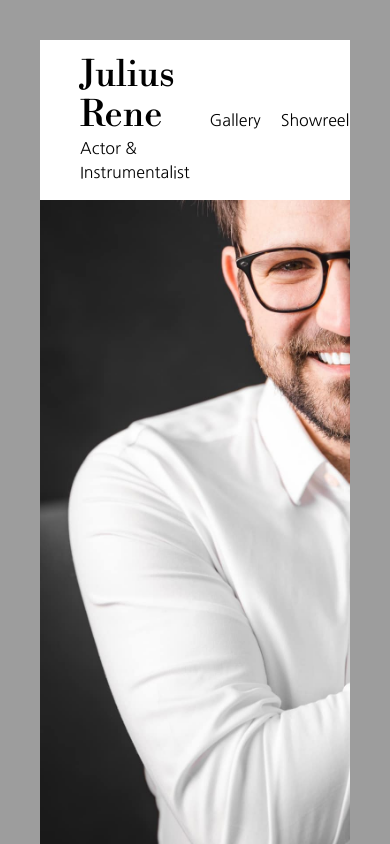
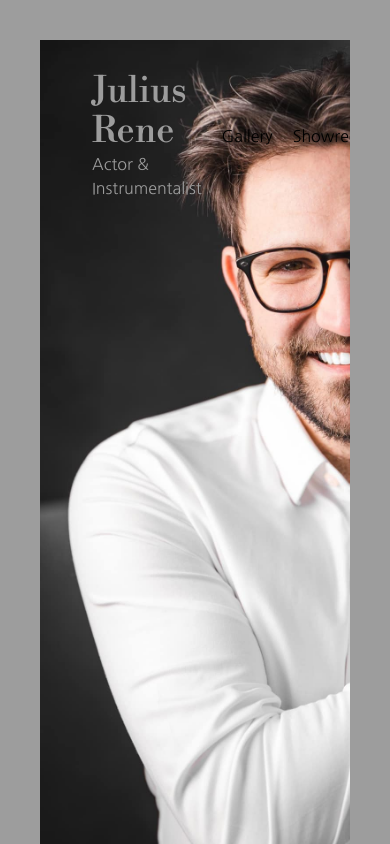
Before and after one commit to Claudiu-Ionel/rene-website, a Next.js app: page / in a window 390 px wide. Shown: the top 844 px of the page. Built offline with nearby package versions, Linux system fonts and the light colour scheme.

Commit message:
bug with nav bars and media queries

```diff
--- a/app/Components/Nav.js
+++ b/app/Components/Nav.js
@@ -3,10 +3,17 @@
 import Link from "next/link";
 import { useState } from "react";
 
-export default function nav() {
+export default function nav({
+  position,
+  top,
+  breakpoint,
+  breakpointValue,
+  display,
+}) {
   const links = [
     { name: "Gallery", href: "/Gallery" },
     { name: "Showreel", href: "/Showreel" },
+    { name: "Contact", href: "/Contact" },
     { name: "Contact", href: "/Contact" },
   ];
 
@@ -22,10 +29,12 @@ export default function nav() {
   }
 
   return (
-    <nav className="bg-white w-nav flex justify-between px-5 py-2 overflow-hidden font-secondary absolute z-10 top-30">
-      <div className="px-5 py-2">
+    <nav
+      className={`w-nav ${display} justify-between px-8 py-6 overflow-hidden font-secondary ${position} z-10  top-${top} md:hidden`}
+    >
+      <div className="text-backgroundColor px-5 py-2">
         <h1 className="text-4xl font-primary">Julius Rene</h1>
-        <h3>Actor & Instrumentalist</h3>
+        <h3 className="">Actor & Instrumentalist</h3>
       </div>
       <ul
         onMouseLeave={() => {
--- a/app/Contact/page.js
+++ b/app/Contact/page.js
@@ -1,7 +1,3 @@
 export default function Contact() {
-  return (
-    <main>
-      <div>Contact Page</div>
-    </main>
-  );
+  return <div>Contact Page</div>;
 }
--- a/app/Gallery/page.js
+++ b/app/Gallery/page.js
@@ -1,7 +1,3 @@
 export default function Gallery() {
-  return (
-    <main>
-      <div>Gallery Page</div>
-    </main>
-  );
+  return <div>Gallery Page</div>;
 }
--- a/app/Showreel/page.js
+++ b/app/Showreel/page.js
@@ -1,7 +1,3 @@
 export default function Showreel() {
-  return (
-    <main>
-      <div>Showreel Page</div>
-    </main>
-  );
+  return <div>Showreel Page</div>;
 }
--- a/app/layout.js
+++ b/app/layout.js
@@ -10,8 +10,14 @@ export const metadata = {
 export default function RootLayout({ children }) {
   return (
     <html lang="en">
-      <body className="bg-backgroundColor p-10 relative">
-        <Nav />
+      <body className="">
+        <Nav
+          position="relative"
+          top="0"
+          breakpoint="tablet"
+          breakpointValue="flex"
+          display="hidden"
+        />
         <main>{children}</main>
         <Footer />
       </body>
--- a/app/page.js
+++ b/app/page.js
@@ -1,9 +1,15 @@
-import Image from "next/image";
-
+import Nav from "./Components/Nav";
 export default function Home() {
   return (
-    <main className="flex min-h-screen h-4/5 flex-col items-center justify-between p-15 bg-white relative">
-      <section className="bg-hero-image w-full h-[905px] bg-cover bg-no-repeat"></section>
+    <main className="bg-backgroundColor p-10 relative flex min-h-screen h-4/5 flex-col items-center justify-between">
+      <Nav
+        position="absolute"
+        top="0"
+        breakpoint="md"
+        breakpointValue="flex"
+        display="flex"
+      />
+      <section className="bg-hero-image w-full h-[905px] bg-cover bg-no-repeat bg-fixed"></section>
     </main>
   );
 }
--- a/tailwind.config.js
+++ b/tailwind.config.js
@@ -11,6 +11,9 @@ module.exports = {
       backgroundColor: "#9d9d9d",
       footerColor: "#3a3a3a",
       white: "#FFF",
+    },
+    screens: {
+      tablet: "768px",
     },
     extend: {
       fontFamily: {
```
